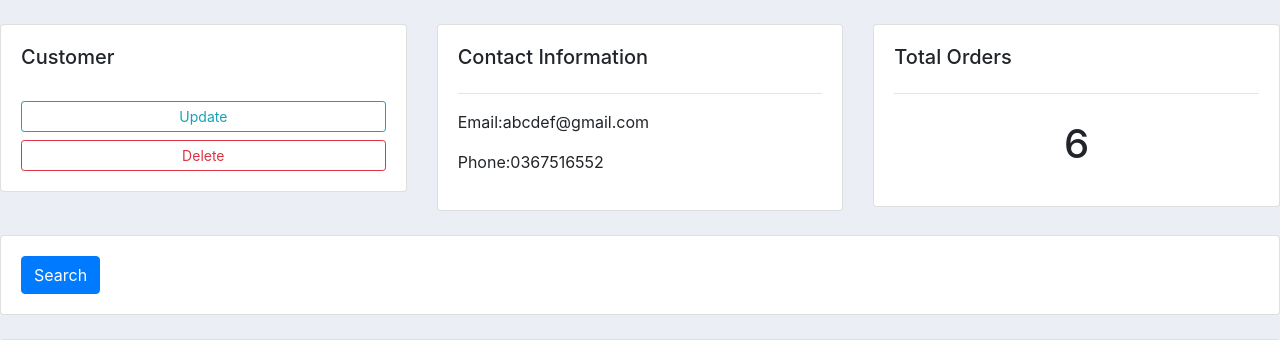
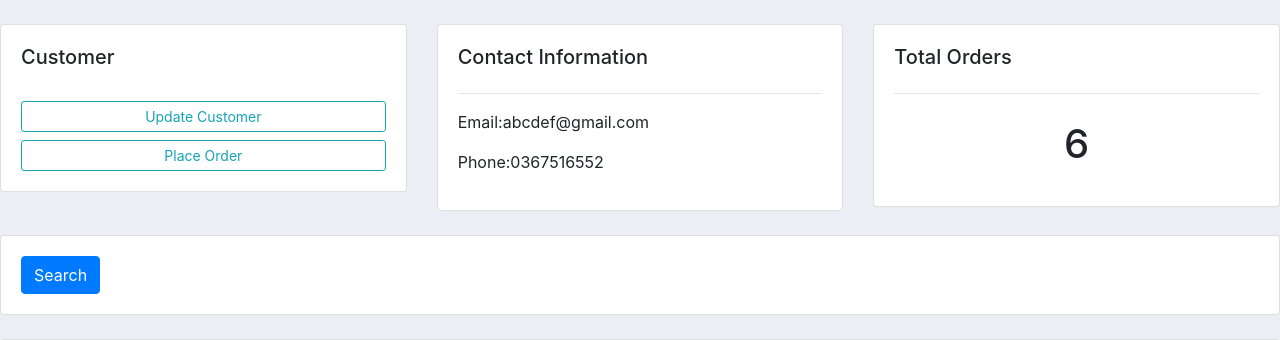
Before and after one commit to zero060699/crud-python, a Django app: page /customer/1/ in a window 1280 px wide. Shown: the part 148-488 px from the top of the page. Run offline with Django 3.2, Linux system fonts and the light colour scheme; data comes from the database, SQL or seed files in the repository; both versions use the stored data as it was after the commit; some libraries are stand-ins or nearby versions.

Commit message:
inline_formset

```diff
--- a/crm/accounts/templates/accounts/customer.html
+++ b/crm/accounts/templates/accounts/customer.html
@@ -6,8 +6,8 @@
         <div class="card card-body">
             <h5>Customer</h5>
             <br>
-            <a class ="btn btn-outline-info btn-sm btn-block" href="">Update</a>
-            <a class ="btn btn-outline-danger btn-sm btn-block" href="">Delete</a>
+            <a class ="btn btn-outline-info btn-sm btn-block" href="">Update Customer</a>
+            <a class ="btn btn-outline-info btn-sm btn-block" href="{% url 'create_order' customer.id %}">Place Order</a>
         </div>
     </div>
 
--- a/crm/accounts/templates/accounts/dashboard.html
+++ b/crm/accounts/templates/accounts/dashboard.html
@@ -31,7 +31,6 @@
         <h5>LAST ORDERS</h5>
         <hr>
         <div class="card card-body">
-            <a href="{% url 'create_order' %}" class="btn btn-primary btn-sm btn-block">Create Order</a>
             <table class="table table-sm">
                 <tr>
                     <th>Products</th>
--- a/crm/accounts/templates/accounts/order_form.html
+++ b/crm/accounts/templates/accounts/order_form.html
@@ -4,7 +4,11 @@
 
 <form action="" method="post">
     {% csrf_token %}
-    {{form}}
+    {{ formset.management_form }}
+    {% for form in formset %}
+        {{form}}
+        <hr>
+    {% endfor %}
     <input type="submit" name="submit">
 </form>
 
--- a/crm/accounts/urls.py
+++ b/crm/accounts/urls.py
@@ -5,7 +5,7 @@ urlpatterns = [
     path('', views.home, name = "home"),
     path('products/', views.products, name = "products"),
     path('customer/<str:pk_test>/', views.customer, name = "customer"),
-    path('create_order', views.createOrder, name = "create_order"),
+    path('create_order/<str:pk>/', views.createOrder, name = "create_order"),
     path('update_order/<str:pk>/', views.updateOrder, name = "update_order"),
     path('delete_order/<str:pk>/', views.deleteOrder, name = "delete_order")
 ]
--- a/crm/accounts/views.py
+++ b/crm/accounts/views.py
@@ -1,5 +1,6 @@
 from django.shortcuts import render, redirect
 from django.http import HttpResponse
+from django.forms import inlineformset_factory
 # Create your views here.
 from .models import *
 from .forms import OrderForm
@@ -27,15 +28,19 @@ def customer(request, pk_test):
     return render(request, 'accounts/customer.html', context)
 
 #tao order
-def createOrder(request):
-    form = OrderForm
+def createOrder(request, pk):
+    OrderFormSet = inlineformset_factory(Customer, Order, fields=('product', 'status'), extra=10)
+    customer = Customer.objects.get(id=pk)
+    formset = OrderFormSet(queryset = Order.objects.none(), instance=customer)
+    # form = OrderForm(initial={'customer': customer})
     if request.method == 'POST':
         # print('Printing POST:', request.POST)
-        form = OrderForm(request.POST)
-        if form.is_valid():
-            form.save()
+        # form = OrderForm(request.POST)
+        formset = OrderFormSet(instance=customer)
+        if formset.is_valid():
+            formset.save()
             return redirect('/')
-    context = {'form': form}
+    context = {'formset': formset}
     return render(request,'accounts/order_form.html', context)
 #update order
 def updateOrder(request,pk):
@@ -49,7 +54,7 @@ def updateOrder(request,pk):
             return redirect('/')
     context = {'form': form, 'order': order, 'form': form}
     return render(request, 'accounts/order_form.html', context)
-
+#delete order
 def deleteOrder(request, pk):
     order = Order.objects.get(id=pk)
     if request.method == 'POST':
```
Also changed, not shown: crm/db.sqlite3.
